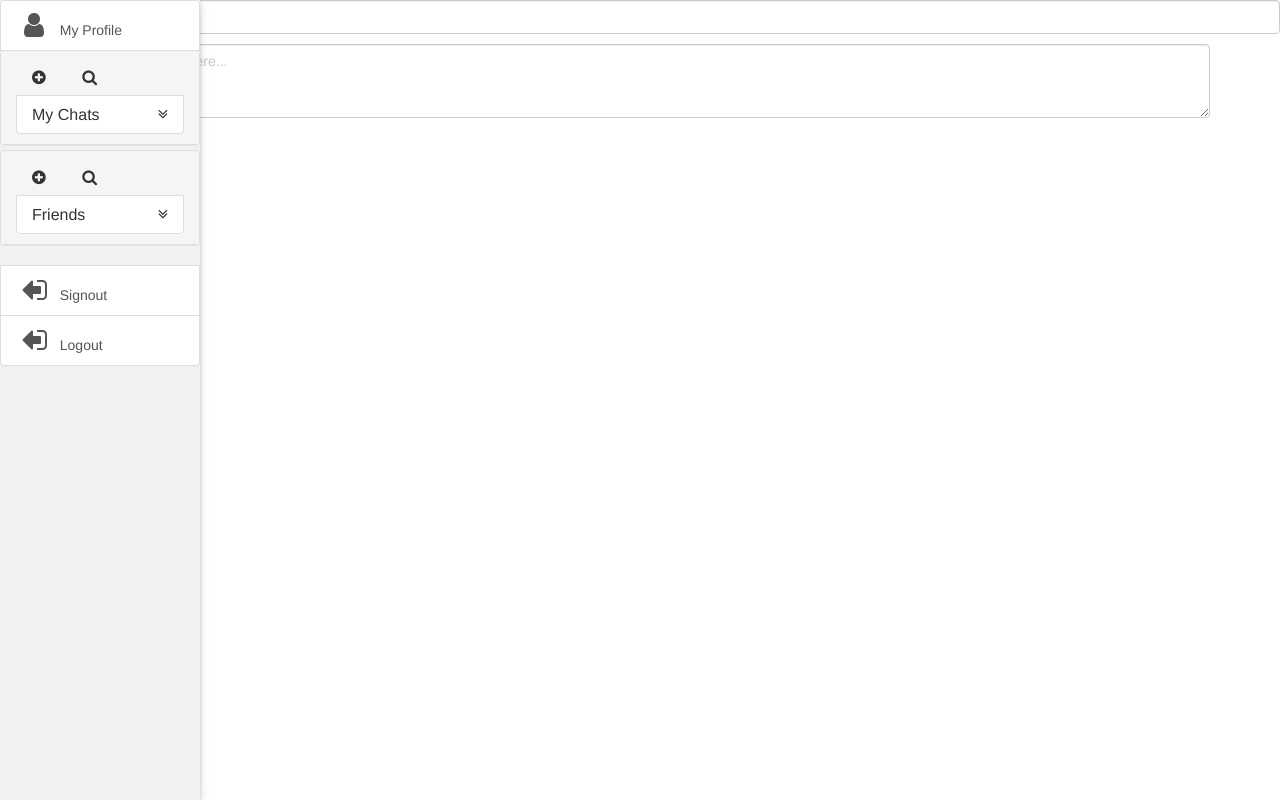
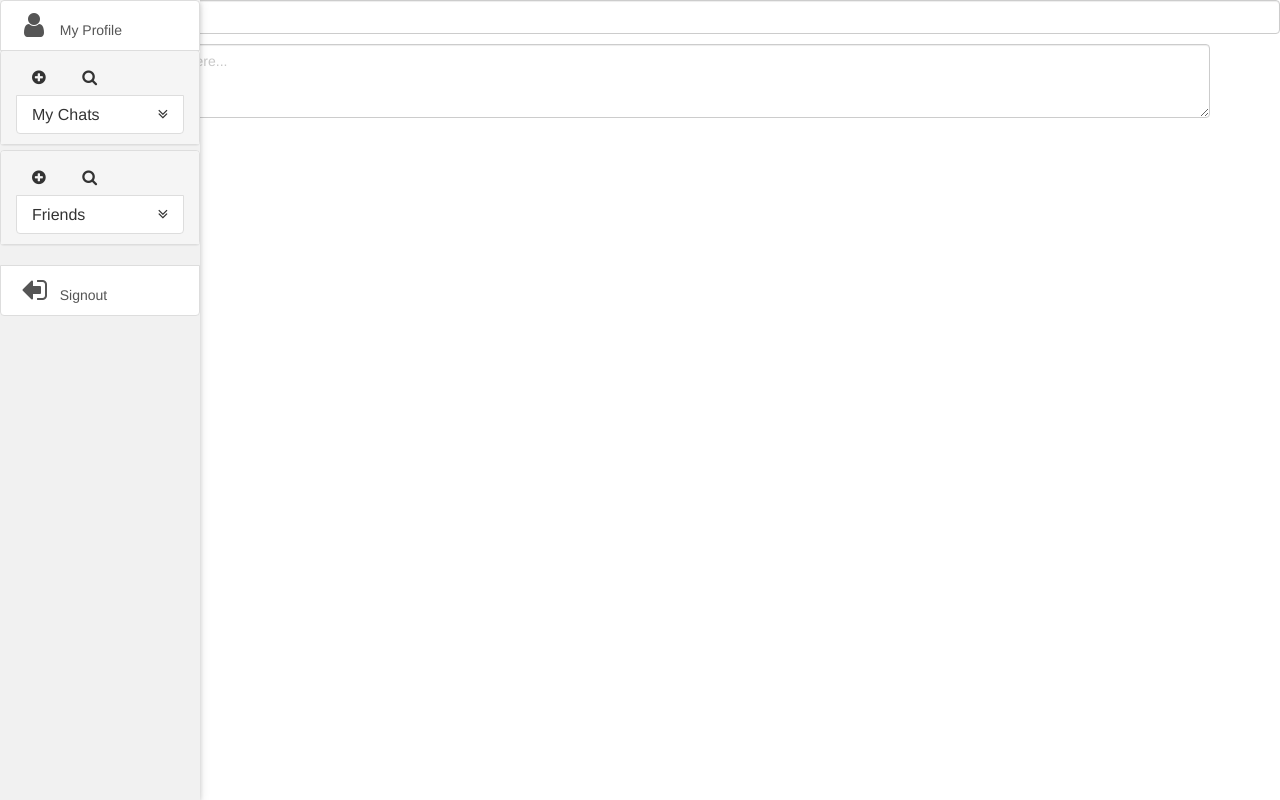
Before and after one commit to Levi-Thieme/Mio, a PHP site: page /main.php in a window 1280 px wide. Run offline with PHP 8.4, Linux system fonts and the light colour scheme.

Commit message:
deleted duplicate link to logout.php

```diff
--- a/php/main.php
+++ b/php/main.php
@@ -51,8 +51,7 @@
         </div>
       </div>
 
-      <a id="signout" class="list-group-item" href="#"><i class="fa fa-sign-out fa-2x fa-fw fa-rotate-180" aria-hidden="true"></i>&nbsp; Signout</a>
-      <a id="logoutLink" class="list-group-item" href="./logout.php"><i class="fa fa-sign-out fa-2x fa-fw fa-rotate-180" aria-hidden="true"></i>&nbsp; Logout</a>
+      <a id="signout" class="list-group-item" href="./logout.php"><i class="fa fa-sign-out fa-2x fa-fw fa-rotate-180" aria-hidden="true"></i>&nbsp; Signout</a>
     </div>
 
     <div class="main">
```
